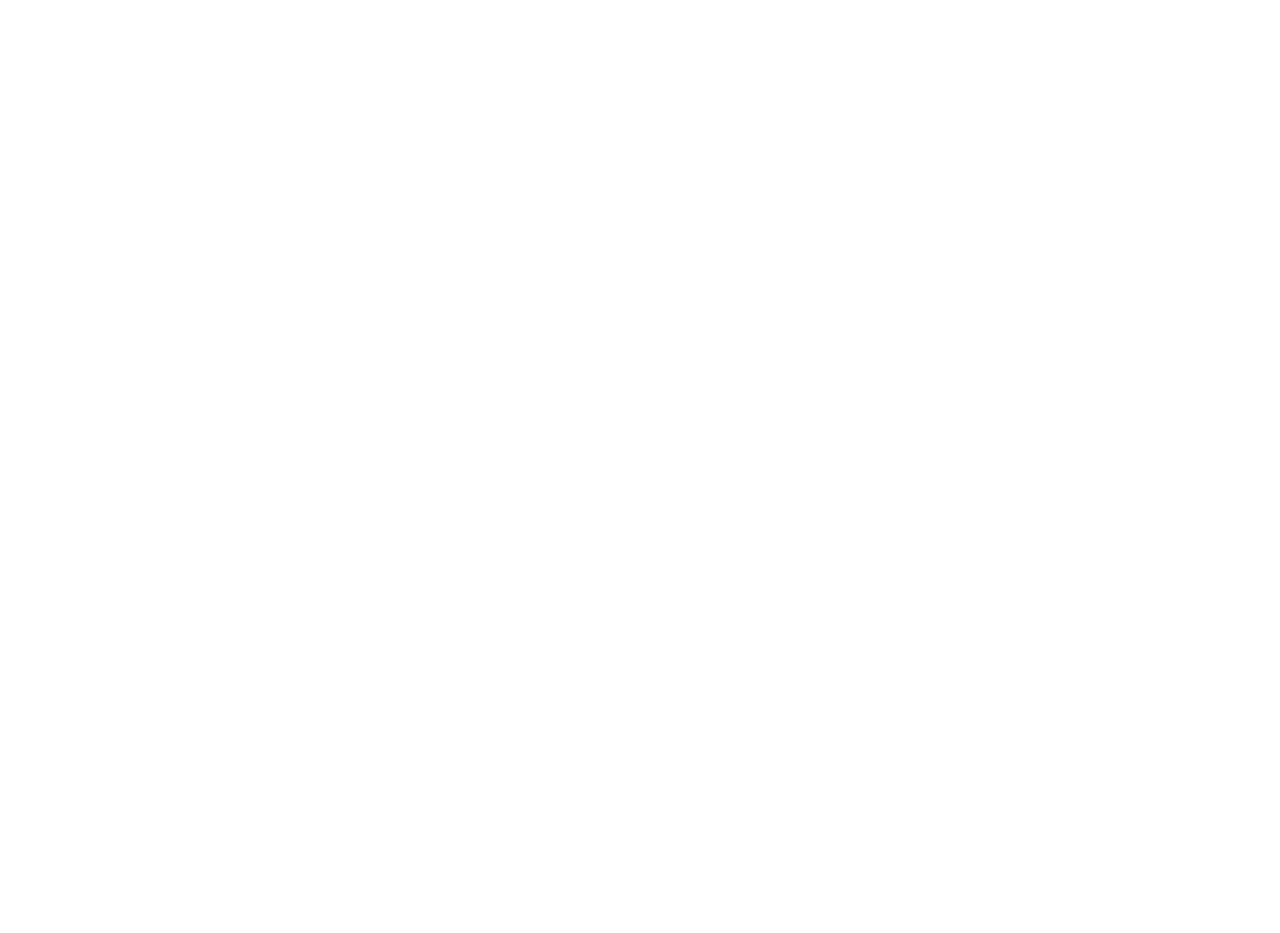
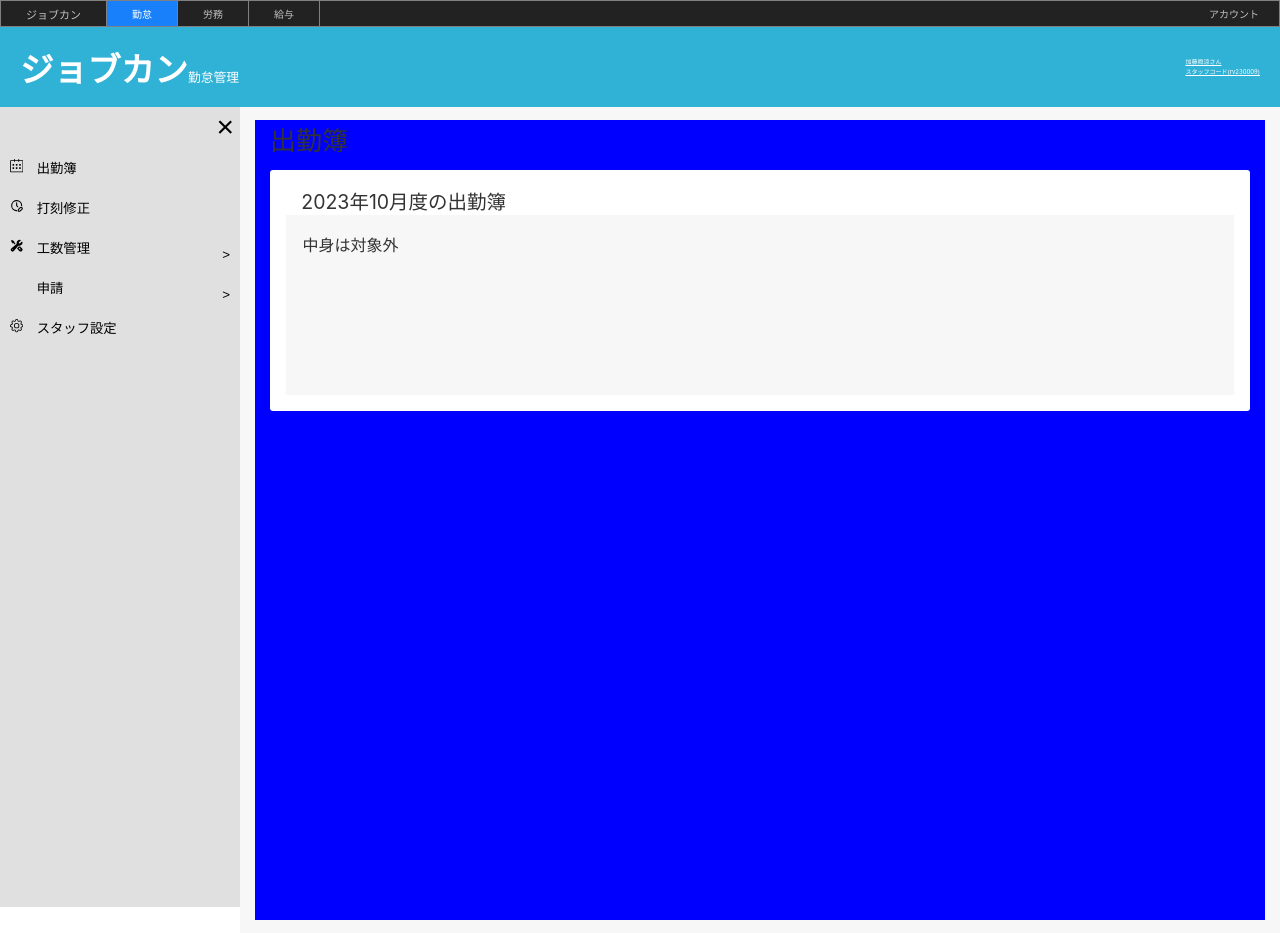
Before and after one commit to ShunKato1109/JOBKANTEST, a React (Create React App) app: page /workrecord-page in a window 1280 px wide. Before the commit this address had no page. Before the commit the page ends 800 px from the top, so only its background shows below. Built offline with nearby package versions, Linux system fonts and the light colour scheme; some icons are missing.

Commit message:
2画面作成中(231024)

```diff
--- /dev/null
+++ b/src/01Page/WorkRecord.jsx
@@ -0,0 +1,30 @@
+import React from "react";
+import styled from "styled-components";
+import { HeaderBody } from "../Compornents/Header/HeaderBody";
+import { WorkRecordBody } from "../02Body";
+
+/* ======================================================================== */
+/* ============================ Styles ==================================== */
+/* ======================================================================== */
+
+/* ====== Styled Components ====== */
+
+const SworkRecordMain = styled.div` //ページ全体のスタイル
+    height:100vh;
+    width:100%;
+`;
+
+// Page 出勤簿
+export const WorkRecordPage = ()=>{
+    return (
+// ============================ 全体 ====================================
+    <SworkRecordMain>
+{/* ============================ ヘッダー ==================================== */}
+        <HeaderBody />
+{/* ============================ ボディ ==================================== */}
+        <WorkRecordBody />
+    </SworkRecordMain>
+
+)};
+
+export default WorkRecordPage;
--- /dev/null
+++ b/src/02Body.jsx
@@ -0,0 +1,28 @@
+import React from "react";
+import styled from "styled-components";
+import { SideBar } from "./Compornents/SideBar/SideBar";
+import { WorkRecordMain } from "./02Main";
+
+/* ======================================================================== */
+/* ============================ Styles ==================================== */
+/* ======================================================================== */
+
+/* ====== Styled Components ====== */
+const SworkRecordBody = styled.div`
+    // background-color:#F7F7F7;
+    background-color:red;
+    display:flex;
+    height:100%;
+    width:100%;
+
+`;
+
+/* ====== Components ====== */
+export const WorkRecordBody = ()=>{
+    return(
+        <SworkRecordBody>
+            <SideBar />
+            <WorkRecordMain />
+        </SworkRecordBody>
+    )
+};
--- /dev/null
+++ b/src/02CardBody.jsx
@@ -0,0 +1,31 @@
+import React from "react";
+import styled from "styled-components";
+import { DateBox } from "./02DateBox";
+
+/* ======================================================================== */
+/* ============================ Styles ==================================== */
+/* ======================================================================== */
+
+/* ====== Styled Components ====== */
+const SwrCardBody =styled.div` //出勤簿内容全体のスタイル
+    padding:16.25px ;
+    border-radius:3px;
+    background-color:#FFFFFF;
+    color:#333333;
+`;
+
+const SwrCardTitle = styled.div` //年月タイトルのスタイル
+    padding:0px 15px 0px 15px;
+    font-size:19.5px;
+
+`;
+
+/* ====== Components ====== */
+export const WRCardBody = ()=>{
+    return(
+        <SwrCardBody>
+            <SwrCardTitle>2023年10月度の出勤簿</SwrCardTitle>
+            <DateBox />
+        </SwrCardBody>
+    )
+};
--- /dev/null
+++ b/src/02DateBox.jsx
@@ -0,0 +1,18 @@
+import React from "react";
+import styled from "styled-components";
+
+/* ======================================================================== */
+/* ============================ Styles ==================================== */
+/* ======================================================================== */
+
+/* ====== Styled Components ====== */
+const SdateBox = styled.div`
+    height:147px; //サンプル用なので高さ設定しておく
+    background-color:#F7F7F7;
+    padding:16.25px;
+`;
+
+/* ====== Components ====== */
+export const DateBox = ()=>{
+    return <SdateBox>中身は対象外</SdateBox>
+};
--- /dev/null
+++ b/src/02Header.jsx
@@ -0,0 +1,19 @@
+import React from "react";
+import styled from "styled-components";
+
+/* ======================================================================== */
+/* ============================ Styles ==================================== */
+/* ======================================================================== */
+
+/* ====== Styled Components ====== */
+const SworkRecordHeader = styled.div`
+    width:100%;
+    font-size:26px;
+    margin:0px 0px 13px 0px;
+    color:#333333;
+`;
+
+/* ====== Components ====== */
+export const WorkRecordHeader = ()=>{
+    return <SworkRecordHeader>出勤簿</SworkRecordHeader>
+};
--- /dev/null
+++ b/src/02Main.jsx
@@ -0,0 +1,37 @@
+import React from "react";
+import styled from "styled-components";
+import { SideBar } from "./Compornents/SideBar/SideBar";
+import { WorkRecordHeader } from "./02Header";
+import { WRCardBody } from "./02CardBody";
+
+/* ======================================================================== */
+/* ============================ Styles ==================================== */
+/* ======================================================================== */
+
+/* ====== Styled Components ====== */
+const SworkRecordMain = styled.div` //WorkRecordMainスタイル
+    height:100%;
+    width:100%;
+    padding:13px 15px 13px 15px;
+    background-color:#F7F7F7;
+`;
+
+const SworkRecordSub = styled.div` //WorkRecordMainスタイル
+    height:100%;
+    max-width:1110px;
+    padding:0px 15px 0px 15px;
+    margin:0px;
+    background-color:blue;
+`;
+
+/* ====== Components ====== */
+export const WorkRecordMain = ()=>{
+    return(
+        <SworkRecordMain>
+            <SworkRecordSub>
+                <WorkRecordHeader />
+                <WRCardBody />
+            </SworkRecordSub>
+        </SworkRecordMain>
+    )
+};
--- a/src/App.jsx
+++ b/src/App.jsx
@@ -6,13 +6,13 @@
 import { CardBody } from "./Compornents/Card/CardBody";
 import { HeaderBody } from "./Compornents/Header/HeaderBody";
 import { HooterBody } from "./Compornents/Hooter/HooterBody";
-import { AttendRecordPage } from "./AttendRecordPage";
+import WorkRecordPage from "./01Page/WorkRecord";
 
 const App = ()=>{
   return(
   <BrowserRouter>
     <Routes>
-    <Route path="/attendrecord-page" element={<AttendRecordPage />} />
+    <Route path="/workrecord-page" element={<WorkRecordPage />} />
     <Route path="/" element={<Home />} />
     </Routes>
   </BrowserRouter>
--- a/src/AttendRecordPage.jsx
+++ /dev/null
@@ -1,28 +0,0 @@
-import React from "react";
-import App from "./App";
-import styled from "styled-components";
-
-// Page 出勤簿
-export const AttendRecordPage = ()=>{
-    return (
-//================================== 全体 ===========================================
-    <div>
-{/=================================* ヘッダー *=======================================/}
-        <div>
-{/=================================* ボディ *=======================================/}
-            <div>
-{/=================================* サイドバー *=======================================/}
-                <div>
-{/=================================* メイン *=======================================/}
-                    <div>
-
-                    </div>
-                </div>
-            </div>
-        </div>
-    </div>
-
-
-)};
-
-export default AttendRecordPage;
--- a/src/Compornents/SideBar/SideBar.jsx
+++ b/src/Compornents/SideBar/SideBar.jsx
@@ -40,7 +40,7 @@
 // Component NavigateButton(=>AttendRecordPage)
 export const NavigateButton = (props) => {
   return (
-    <Link to="/attendrecord-page">
+    <Link to="/workrecord-page">
       <SsideButton>{props.icon}　{props.label}</SsideButton>
     </Link>
   );
```
Also changed, not shown: src/01Page/Home.jsx (added).
